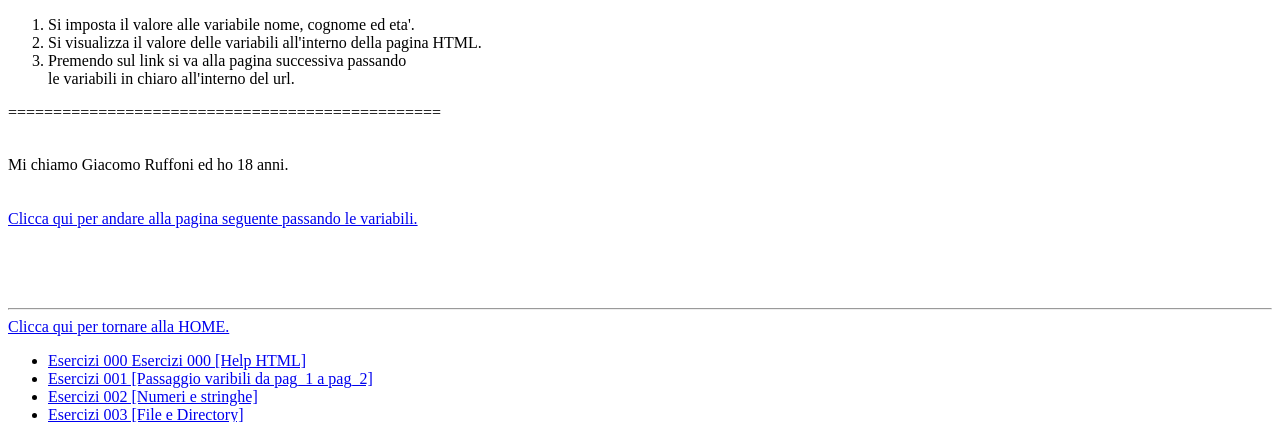
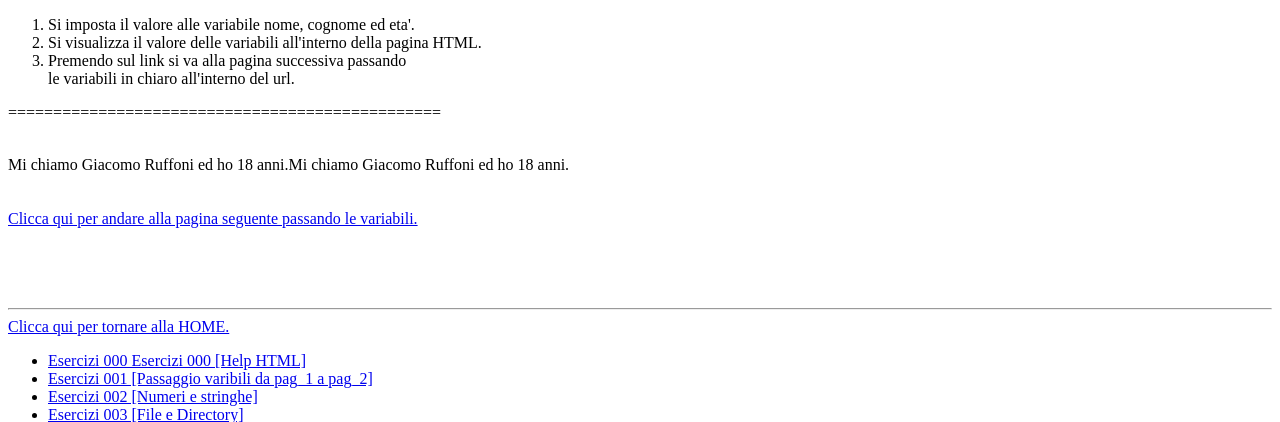
Before and after one commit to ruffoh/5info, a PHP site: page /001.03.pag1.php in a window 1280 px wide. Shown: the top 422 px of the page. Run offline with PHP 8.4, Linux system fonts and the light colour scheme.

Commit message:
Concatenazione nome cognome

```diff
--- a/2.0/001/001.03.pag1.php
+++ b/2.0/001/001.03.pag1.php
@@ -19,8 +19,14 @@
 				$nome = "Giacomo";
 				$cognome = "Ruffoni";
 				$eta = 18;
-				// echo "Mi chiamo " . $nome . " " . $cognome . " ed ho " . $eta . " anni.";
-				 echo "Mi chiamo $nome $cognome ed ho $eta anni." ;
+
+				// concatenzaione
+				echo "Mi chiamo " . $nome . " " . $cognome . " ed ho " . $eta . " anni.";
+
+				// tutto nell'echo
+				echo "Mi chiamo $nome $cognome ed ho $eta anni." ;
+
+
 			?>
 		</div>
 		<br><br>
```
